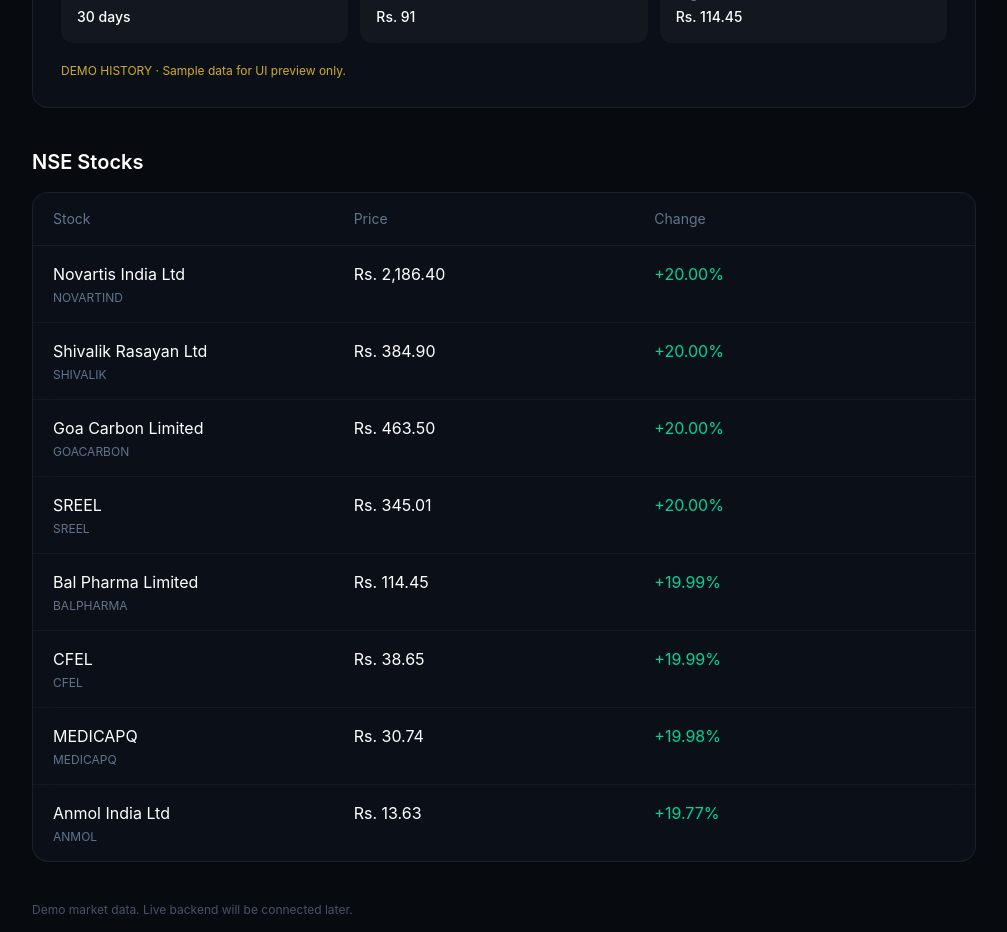
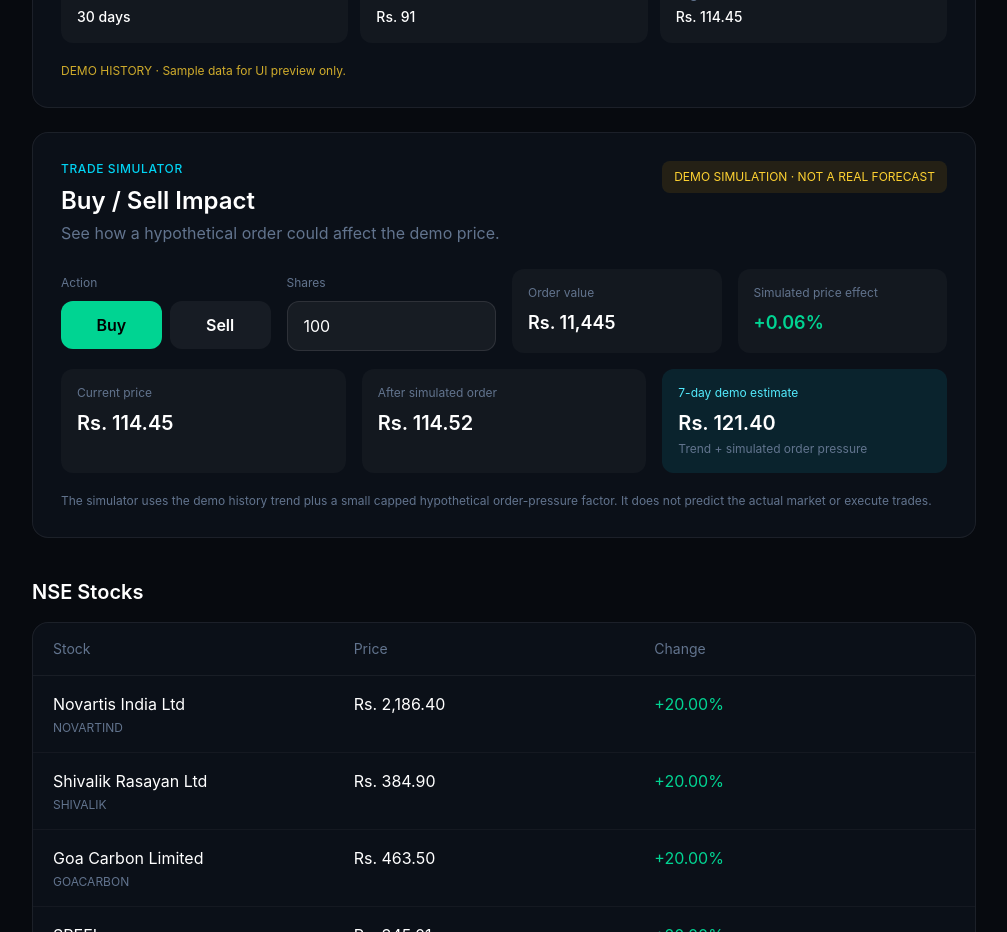
Before and after one commit to intersprit123/CodeX, a Next.js app: page /markets in a window 1280 px wide. Shown: the part 1720-2652 px from the top of the page, without its empty margins (264-1271 px from the left). Built offline with nearby package versions, Linux system fonts and the light colour scheme.

Commit message:
Add demo buy sell impact simulation

```diff
--- a/app/markets/page.tsx
+++ b/app/markets/page.tsx
@@ -67,9 +67,23 @@
 
 export default function Markets() {
   const [selected, setSelected] = useState(quotes[4].symbol)
+  const [quantity, setQuantity] = useState(100)
+  const [side, setSide] = useState<'buy' | 'sell'>('buy')
   const selectedQuote = quotes.find(q => q.symbol === selected) ?? quotes[4]
   const values = history[selectedQuote.symbol]
   const low = useMemo(() => Math.min(...values), [values]), high = useMemo(() => Math.max(...values), [values])
+
+  // Educational demo model: order pressure is intentionally capped and is not a real price forecast.
+  const simulation = useMemo(() => {
+    const trendPct = ((values[values.length - 1] - values[0]) / values[0]) * 100
+    const orderValue = quantity * selectedQuote.price
+    const pressurePct = Math.min(5, (orderValue / 100000) * 0.5)
+    const direction = side === 'buy' ? 1 : -1
+    const simulatedMove = direction * pressurePct
+    const predictedPrice = selectedQuote.price * (1 + (trendPct / 100 / 30) * 7 + simulatedMove / 100)
+    const afterTradeValue = quantity * selectedQuote.price * (1 + simulatedMove / 100)
+    return { trendPct, pressurePct, simulatedMove, predictedPrice, afterTradeValue }
+  }, [quantity, selectedQuote, side, values])
 
   return <main className="p-6 md:p-10 max-w-7xl mx-auto">
     <a href="/" className="text-sm text-cyan-400">MarketOS</a>
@@ -82,6 +96,25 @@
 
     <section className="glass rounded-2xl mt-10 p-5 md:p-7"><div className="flex flex-col md:flex-row md:items-start justify-between gap-4"><div><div className="text-cyan-400 text-xs font-medium tracking-wider">PRICE HISTORY</div><h2 className="text-2xl font-semibold mt-2">{selectedQuote.name}</h2><p className="text-slate-500 mt-1">{selectedQuote.symbol} · 30-day history</p></div><div className="text-right"><div className="text-2xl font-semibold">Rs. {selectedQuote.price.toLocaleString('en-IN', { minimumFractionDigits: 2, maximumFractionDigits: 2 })}</div><div className="text-emerald-400 text-sm mt-1">+{selectedQuote.changePercent.toFixed(2)}%</div></div></div><div className="mt-7 rounded-xl bg-black/20 p-3 md:p-5 overflow-hidden"><FakeChart values={values} /></div><div className="grid grid-cols-3 gap-3 mt-5 text-sm"><div className="rounded-xl bg-white/[.03] p-4"><div className="text-slate-500">Period</div><div className="mt-1 font-medium">30 days</div></div><div className="rounded-xl bg-white/[.03] p-4"><div className="text-slate-500">Low</div><div className="mt-1 font-medium">Rs. {low.toLocaleString('en-IN', { maximumFractionDigits: 2 })}</div></div><div className="rounded-xl bg-white/[.03] p-4"><div className="text-slate-500">High</div><div className="mt-1 font-medium">Rs. {high.toLocaleString('en-IN', { maximumFractionDigits: 2 })}</div></div></div><div className="mt-5 text-xs text-amber-300/80">DEMO HISTORY · Sample data for UI preview only.</div></section>
 
+    <section className="glass rounded-2xl mt-6 p-5 md:p-7">
+      <div className="flex flex-col md:flex-row md:items-start md:justify-between gap-4">
+        <div><div className="text-cyan-400 text-xs font-medium tracking-wider">TRADE SIMULATOR</div><h2 className="text-2xl font-semibold mt-2">Buy / Sell Impact</h2><p className="text-slate-500 mt-1">See how a hypothetical order could affect the demo price.</p></div>
+        <div className="text-xs text-amber-300 rounded-lg bg-amber-400/10 px-3 py-2">DEMO SIMULATION · NOT A REAL FORECAST</div>
+      </div>
+      <div className="grid md:grid-cols-2 lg:grid-cols-4 gap-4 mt-6">
+        <div><label className="text-xs text-slate-500">Action</label><div className="grid grid-cols-2 gap-2 mt-2"><button type="button" onClick={() => setSide('buy')} className={`rounded-xl px-4 py-3 font-semibold ${side === 'buy' ? 'bg-emerald-400 text-black' : 'bg-white/5'}`}>Buy</button><button type="button" onClick={() => setSide('sell')} className={`rounded-xl px-4 py-3 font-semibold ${side === 'sell' ? 'bg-red-400 text-black' : 'bg-white/5'}`}>Sell</button></div></div>
+        <div><label htmlFor="quantity" className="text-xs text-slate-500">Shares</label><input id="quantity" type="number" min="1" step="1" value={quantity} onChange={e => setQuantity(Math.max(1, Number(e.target.value) || 1))} className="mt-2 w-full rounded-xl bg-white/5 border border-white/10 px-4 py-3 outline-none focus:border-cyan-400" /></div>
+        <div className="rounded-xl bg-white/[.03] p-4"><div className="text-xs text-slate-500">Order value</div><div className="text-lg font-semibold mt-2">Rs. {Math.round(quantity * selectedQuote.price).toLocaleString('en-IN')}</div></div>
+        <div className="rounded-xl bg-white/[.03] p-4"><div className="text-xs text-slate-500">Simulated price effect</div><div className={`text-lg font-semibold mt-2 ${simulation.simulatedMove >= 0 ? 'text-emerald-400' : 'text-red-400'}`}>{simulation.simulatedMove >= 0 ? '+' : ''}{simulation.simulatedMove.toFixed(2)}%</div></div>
+      </div>
+      <div className="grid md:grid-cols-3 gap-4 mt-4">
+        <div className="rounded-xl bg-white/[.03] p-4"><div className="text-xs text-slate-500">Current price</div><div className="text-xl font-semibold mt-2">Rs. {selectedQuote.price.toLocaleString('en-IN', { minimumFractionDigits: 2, maximumFractionDigits: 2 })}</div></div>
+        <div className="rounded-xl bg-white/[.03] p-4"><div className="text-xs text-slate-500">After simulated order</div><div className="text-xl font-semibold mt-2">Rs. {(selectedQuote.price * (1 + simulation.simulatedMove / 100)).toLocaleString('en-IN', { minimumFractionDigits: 2, maximumFractionDigits: 2 })}</div></div>
+        <div className="rounded-xl bg-cyan-400/10 p-4"><div className="text-xs text-cyan-300">7-day demo estimate</div><div className="text-xl font-semibold mt-2">Rs. {simulation.predictedPrice.toLocaleString('en-IN', { minimumFractionDigits: 2, maximumFractionDigits: 2 })}</div><div className="text-xs text-slate-500 mt-1">Trend + simulated order pressure</div></div>
+      </div>
+      <div className="mt-5 text-xs text-slate-500">The simulator uses the demo history trend plus a small capped hypothetical order-pressure factor. It does not predict the actual market or execute trades.</div>
+    </section>
+
     <h2 className="text-xl font-semibold mt-10">NSE Stocks</h2><div className="glass rounded-2xl mt-4 overflow-hidden"><div className="grid grid-cols-3 px-5 py-4 text-sm text-slate-500 border-b border-white/[.06]"><span>Stock</span><span>Price</span><span>Change</span></div>{quotes.map(quote => <button type="button" onClick={() => setSelected(quote.symbol)} key={quote.symbol} className="w-full grid grid-cols-3 px-5 py-4 text-left border-b border-white/[.04] last:border-0 hover:bg-white/[.03]"><div><div>{quote.name}</div><div className="text-xs text-slate-500 mt-1">{quote.symbol}</div></div><div>Rs. {quote.price.toLocaleString('en-IN', { minimumFractionDigits: 2, maximumFractionDigits: 2 })}</div><div className={quote.changePercent >= 0 ? 'text-emerald-400' : 'text-red-400'}>{quote.changePercent >= 0 ? '+' : ''}{quote.changePercent.toFixed(2)}%</div></button>)}</div><div className="mt-10 text-xs text-slate-600">Demo market data. Live backend will be connected later.</div>
   </main>
 }
```
